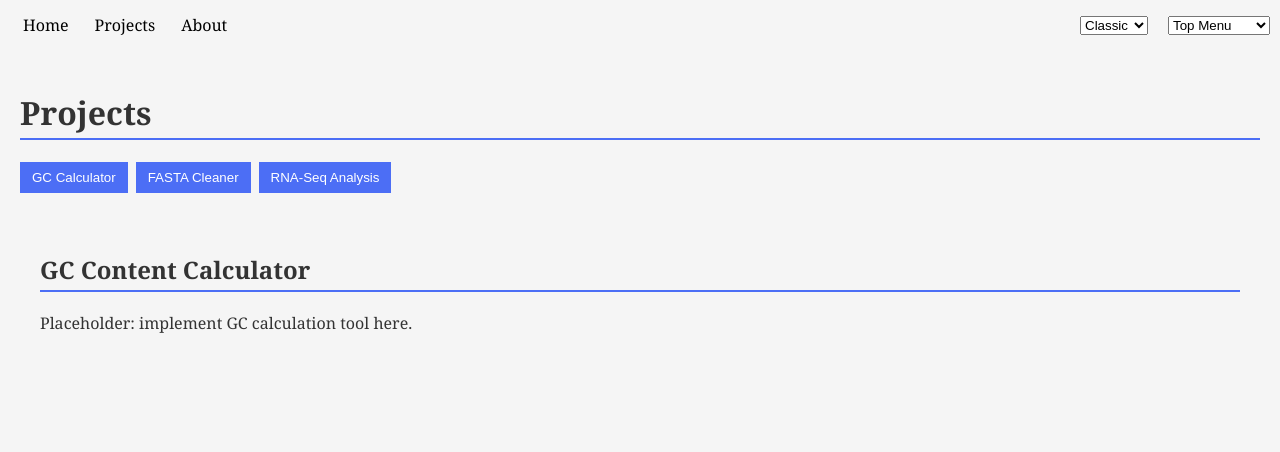
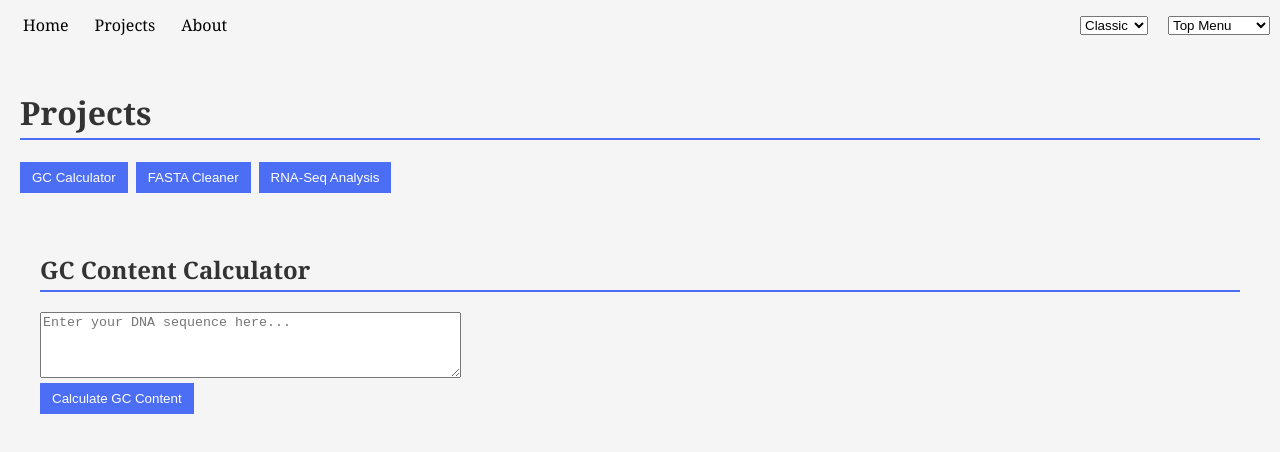
Before and after one commit to Ahnha/bioinformatics-dashboard, a React (Create React App) app: page /bioinformatics-dashboard/projects in a window 1280 px wide. Shown: the top 452 px of the page. Built offline with nearby package versions, Linux system fonts and the light colour scheme.

Commit message:
Add project page

```diff
--- a/src/projects/GCProject/index.tsx
+++ b/src/projects/GCProject/index.tsx
@@ -1,11 +1,63 @@
-import React from 'react';
+import React, { useState } from 'react';
 import './styles.css';
 
-const GCProject: React.FC = () => (
-    <div className="gc-project-container">
-        <h2>GC Content Calculator</h2>
-        <p>Placeholder: implement GC calculation tool here.</p>
-    </div>
-);
+const GCProject: React.FC = () => {
+    const [sequence, setSequence] = useState('');
+    const [gcContent, setGcContent] = useState<number | null>(null);
+    const [loading, setLoading] = useState(false);
+    const [error, setError] = useState('');
+
+    const handleCalculate = async () => {
+        if (!sequence.trim()) {
+            setError('Please enter a sequence.');
+            return;
+        }
+
+        setLoading(true);
+        setError('');
+        setGcContent(null);
+
+        try {
+            const response = await fetch('https://gc-api-m0l2.onrender.com/gc-content', {
+                method: 'POST',
+                headers: { 'Content-Type': 'application/json' },
+                body: JSON.stringify({ sequence }),
+            });
+
+            if (!response.ok) {
+                throw new Error(`Server error: ${response.status}`);
+            }
+
+            const data = await response.json();
+            setGcContent(data.gc_content);
+        } catch (err) {
+            console.error(err);
+            setError('Failed to calculate GC content. Please try again.');
+        }
+
+        setLoading(false);
+    };
+
+    return (
+        <div className="gc-project-container">
+            <h2>GC Content Calculator</h2>
+            <textarea
+                rows={4}
+                cols={50}
+                placeholder="Enter your DNA sequence here..."
+                value={sequence}
+                onChange={(e) => setSequence(e.target.value)}
+            />
+            <br />
+            <button onClick={handleCalculate} disabled={loading}>
+                {loading ? 'Calculating...' : 'Calculate GC Content'}
+            </button>
+            {error && <p className="error">{error}</p>}
+            {gcContent !== null && (
+                <p className="result">GC Content: {gcContent.toFixed(2)}%</p>
+            )}
+        </div>
+    );
+};
 
 export default GCProject;
```
